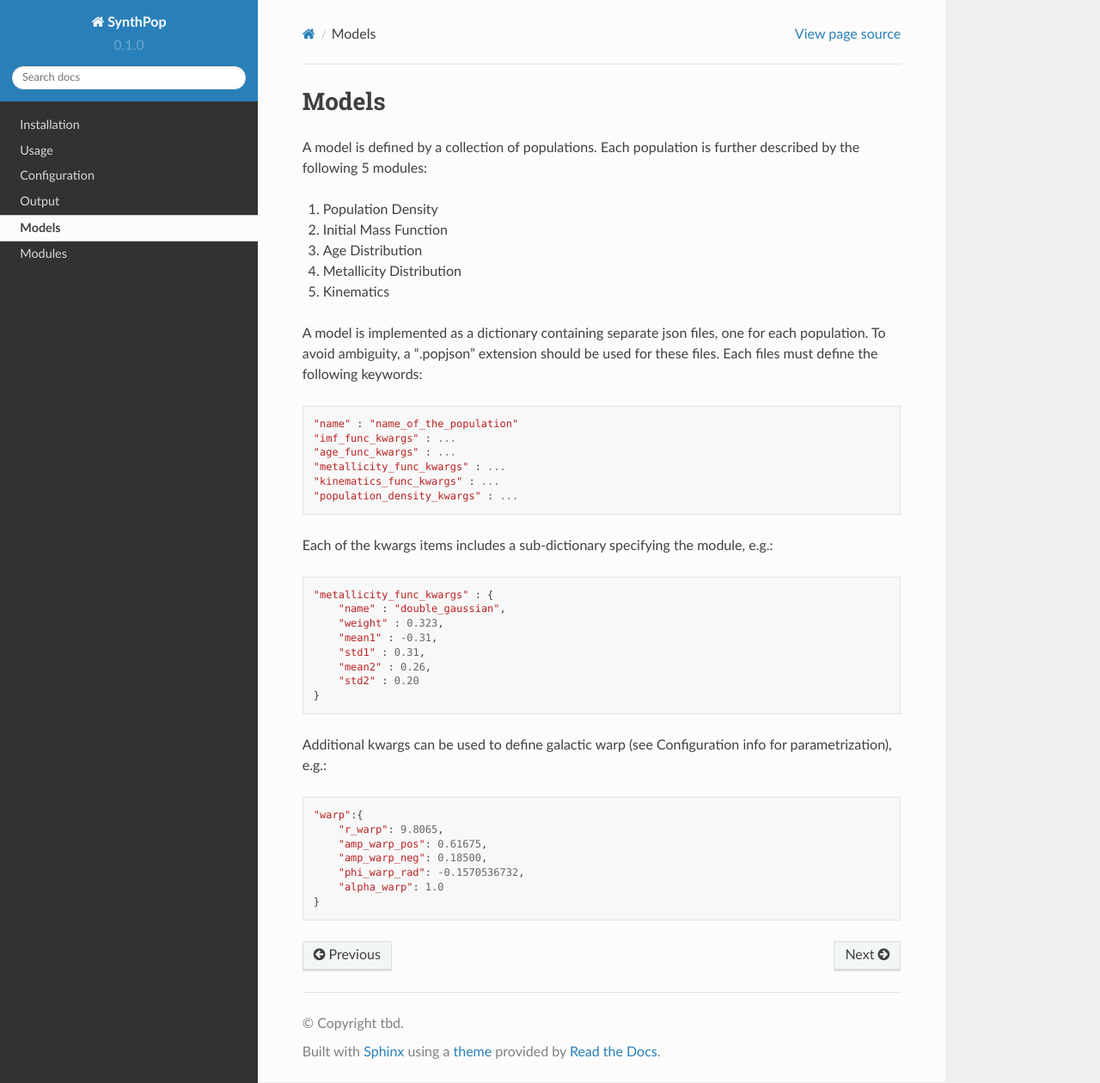
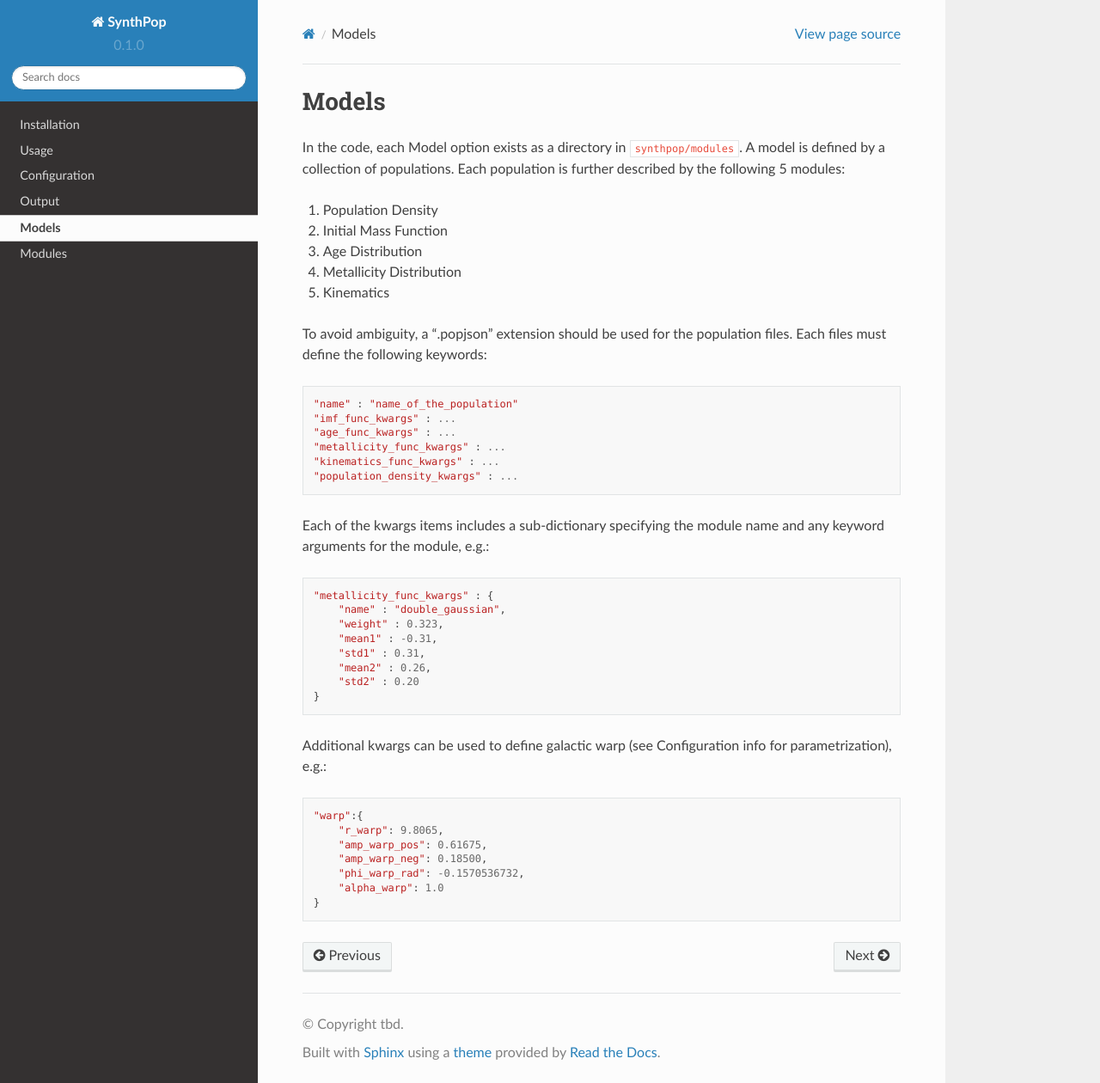
Before and after one commit to synthpop-galaxy/synthpop, a Sphinx documentation site: the page built from docs/source/models.rst, in a window 1280 px wide and 1260 px high. Shown: the whole window at 86% size. Built offline with Sphinx 7.4.7 and the Read the Docs theme 2.0.0, drawn with Linux system fonts in a browser that asks for light colours.

Commit message:
Update models.rst

```diff
--- a/docs/source/models.rst
+++ b/docs/source/models.rst
@@ -1,6 +1,7 @@
 Models
 ======
 
+In the code, each Model option exists as a directory in ``synthpop/modules``.
 A model is defined by a collection of populations.
 Each population is further described by the following 5 modules:
 
@@ -10,8 +11,7 @@ Each population is further described by the following 5 modules:
 4. Metallicity Distribution
 5. Kinematics
 
-A model is implemented as a dictionary containing separate json files, one for each population.
-To avoid ambiguity, a ".popjson" extension should be used for these files.
+To avoid ambiguity, a ".popjson" extension should be used for the population files.
 Each files must define the following keywords::
 
     "name" : "name_of_the_population"
@@ -22,7 +22,7 @@ Each files must define the following keywords::
     "population_density_kwargs" : ...
 
 Each of the kwargs items includes a sub-dictionary
-specifying the module, e.g.::
+specifying the module name and any keyword arguments for the module, e.g.::
 
     "metallicity_func_kwargs" : {
         "name" : "double_gaussian",
```
